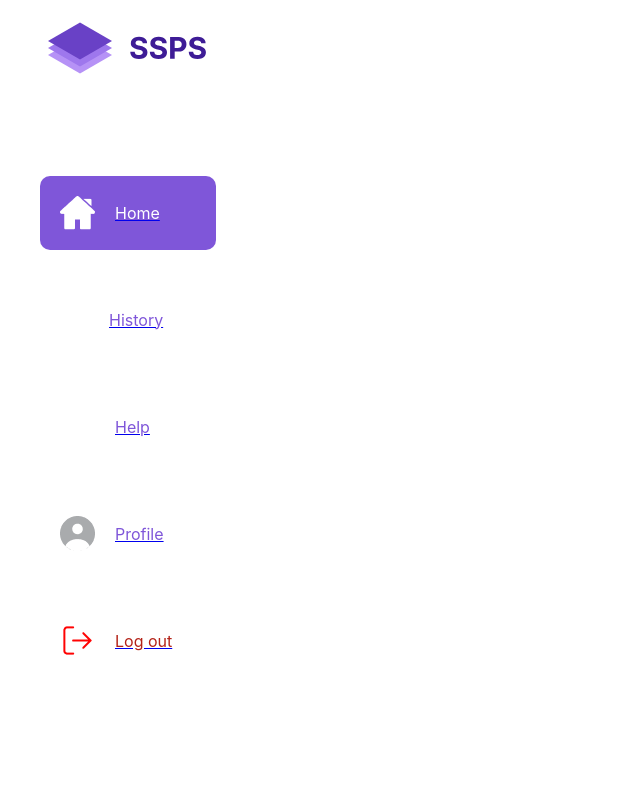
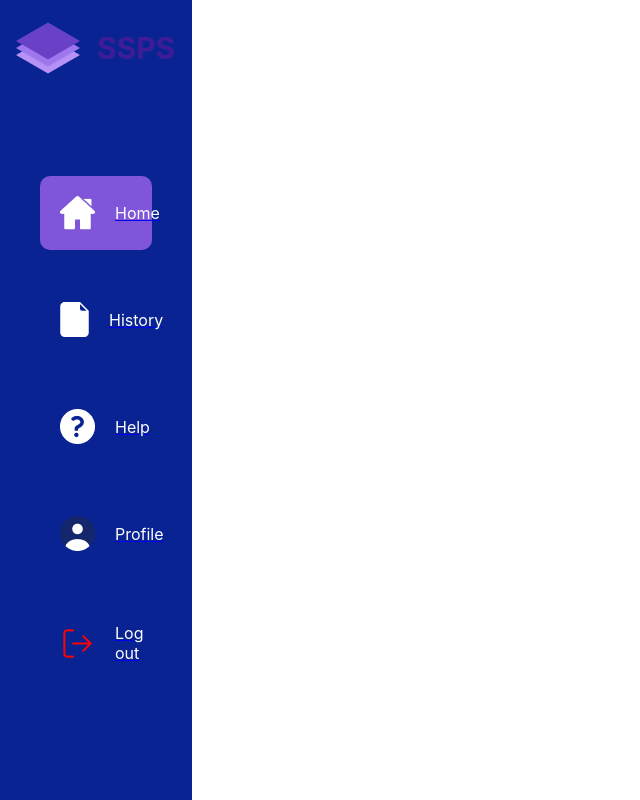
Before and after one commit to ShunPeng1/Multi-Disciplinary-Project, a React (Create React App) app in the folder WebApplication/yolohome-client/: page /dashboard in a window 1280 px wide. Shown: the top 800 px of the page, without its empty margins (0-640 px from the left). Built offline with nearby package versions, Linux system fonts and the light colour scheme.

Commit message:
Update Nav.css (1.1)

```diff
--- a/WebApplication/yolohome-client/src/components/NavBar/NavBar.css
+++ b/WebApplication/yolohome-client/src/components/NavBar/NavBar.css
@@ -1,18 +1,5 @@
-/*
+/*Thêm nội dung design cái navbar nha, ô sửa bên kia thì nó kh hiện lên đc, phải có css mới biết đẹp kh :v*/
 
-
-
-
-
-
-
-
-Thêm nội dung design cái navbar nha, ô sửa bên kia thì nó kh hiện lên đc, phải có css mới biết đẹp kh :v
-
-
-
-
- */
  * {
     box-sizing: border-box;
     margin: 0;
@@ -24,7 +11,8 @@ Thêm nội dung design cái navbar nha, ô sửa bên kia thì nó kh hiện l
     align-items: center;
     min-height: 100vh;
     max-height: 100%;
-    width: 20vw;
+    width: 15vw;
+    background-color: #092393;
   }
 
   .logo {
@@ -33,7 +21,7 @@ Thêm nội dung design cái navbar nha, ô sửa bên kia thì nó kh hiện l
     display: flex;
     flex-direction: column;
     align-items: center;
-    background-color: #ffffff;
+    background-color: transparent;
     margin-bottom: 8vh;
   }
 
@@ -41,11 +29,11 @@ Thêm nội dung design cái navbar nha, ô sửa bên kia thì nó kh hiện l
     display: flex;
     flex-direction: column;
     width: 100%;
-    background-color: #fff;
+    background-color: transparent;
   }
 
   .navbar-content p {
-    color: #7F56D9;
+    color: white;
     font-size: 1em;
   }
 
@@ -72,7 +60,7 @@ Thêm nội dung design cái navbar nha, ô sửa bên kia thì nó kh hiện l
   }
 
   .current-page {
-    background-color: #F4EBFF;
+    background-color: white;
   }
 
   .navbar-logout-section {
@@ -84,7 +72,7 @@ Thêm nội dung design cái navbar nha, ô sửa bên kia thì nó kh hiện l
   }
 
   #logout p {
-    color: #B42318;
+    color: white;
   }
 
   /* F4EBFF */
```
